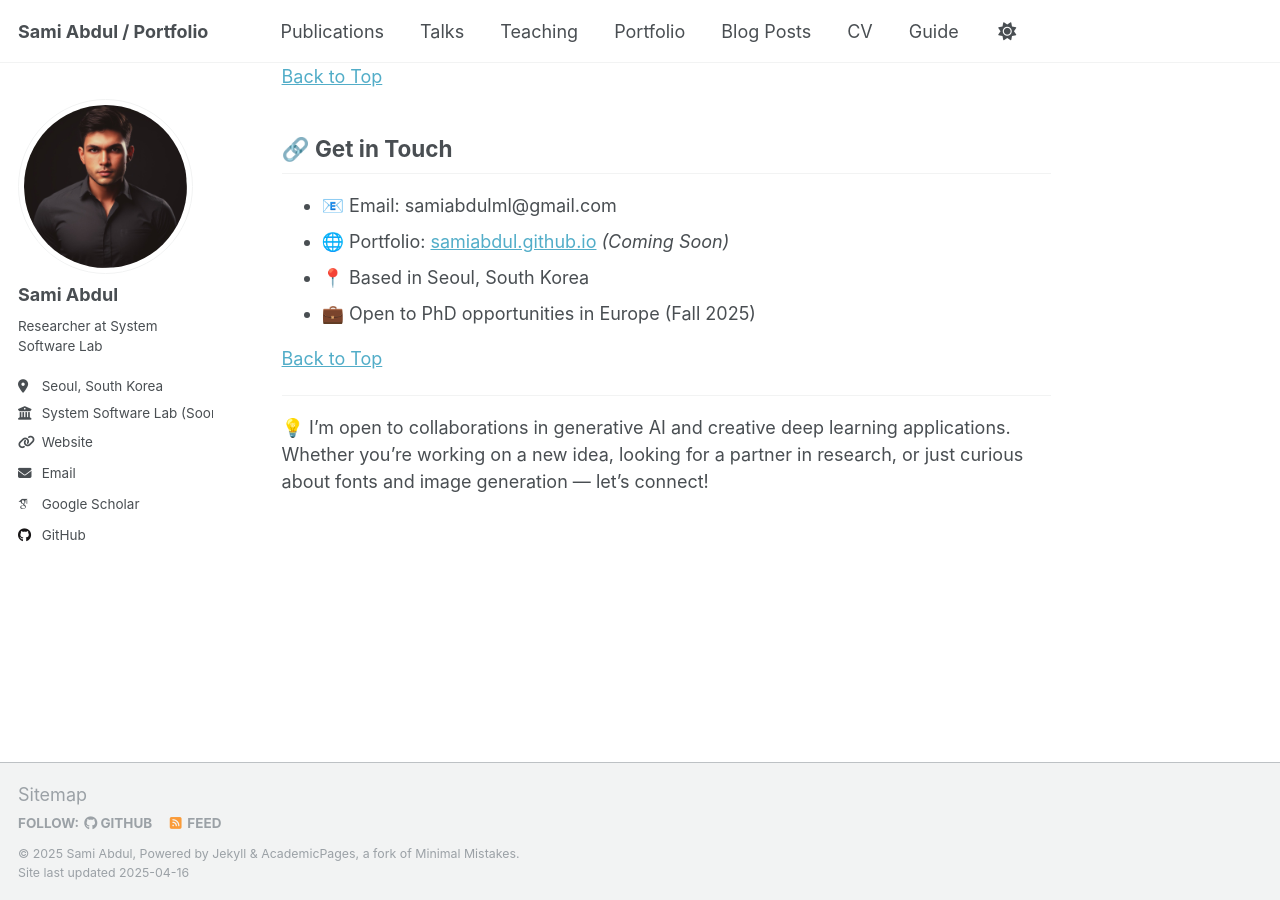
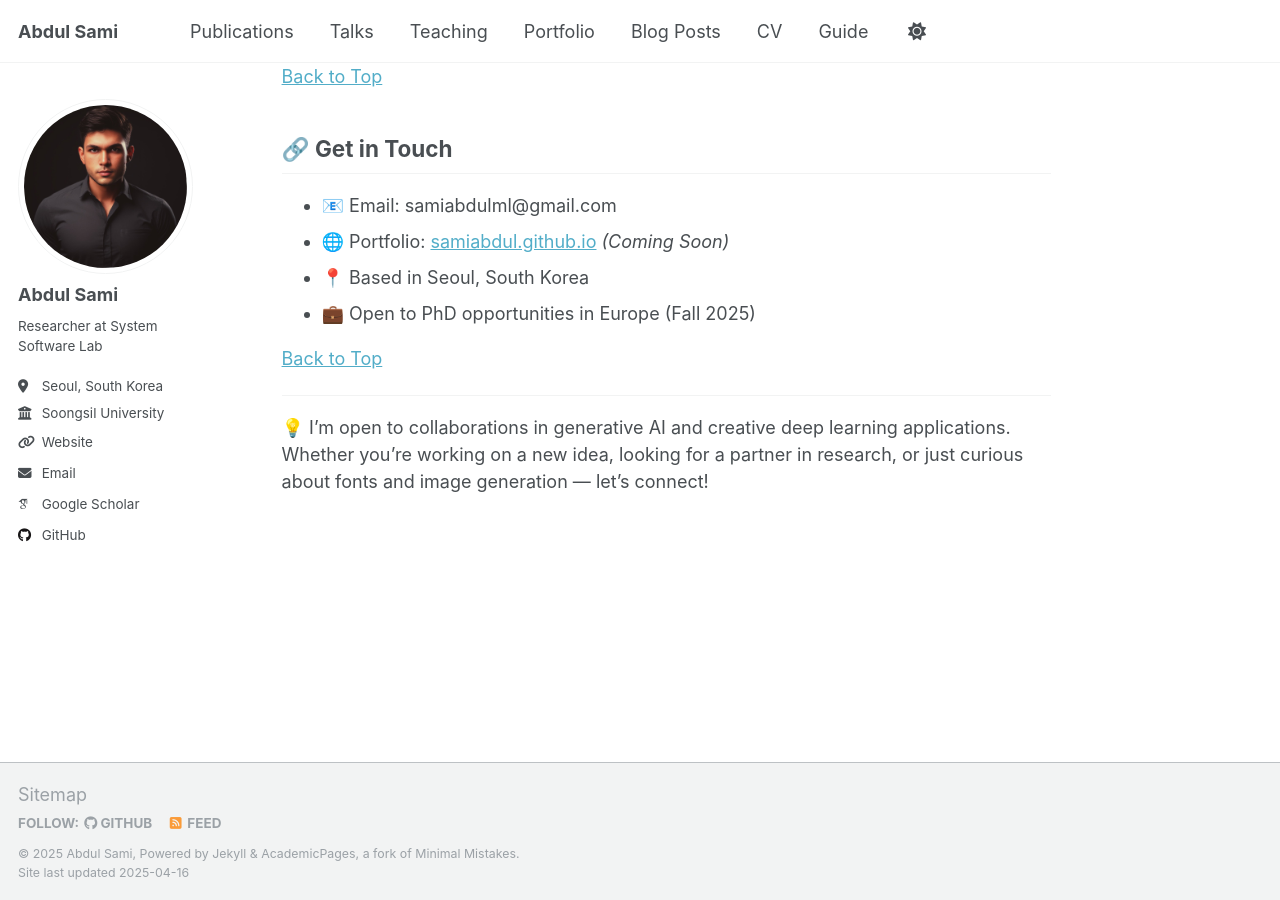
Before and after one commit to abdulsami101/abdulsami.github.io, a Jekyll site: the page built from _pages/about.md, in a window 1280 px wide and 900 px high, scrolled down 2212 px. Built offline with Jekyll 4.4.1, drawn with Linux system fonts in a browser that asks for light colours; some web fonts are replaced.

Commit message:
Update _config.yml

```diff
--- a/_config.yml
+++ b/_config.yml
@@ -9,9 +9,9 @@
 # Basic Site Settings
 locale                   : "en-US"
 site_theme               : "default"
-title                    : "Sami Abdul / Portfolio"
+title                    : "Abdul Sami"
 title_separator          : "-"
-name                     : &name "Sami Abdul"
+name                     : &name "Abdul Sami"
 description              : &description "personal description"
 url                      : https://abdulsami101.github.io/ # the base hostname & protocol for your site e.g. "https://[your GitHub username].github.io"
 baseurl                  : "" # the subpath of your site, e.g. "/blog"
@@ -23,11 +23,11 @@ repository               : "academicpages/academicpages.github.io"
 author:
   # Biographic information
   avatar           : "sami_profile.jpeg"
-  name             : "Sami Abdul"
+  name             : "Abdul Sami"
   pronouns         : # example: "she/her"
   bio              : "Researcher at System Software Lab"
   location         : "Seoul, South Korea"
-  employer         : "System Software Lab (Soongsil University)"
+  employer         : "Soongsil University"
   uri              : "https://ss.ssu.ac.kr/"
   email            : "sami@soongsil.ac.kr"
 
```
